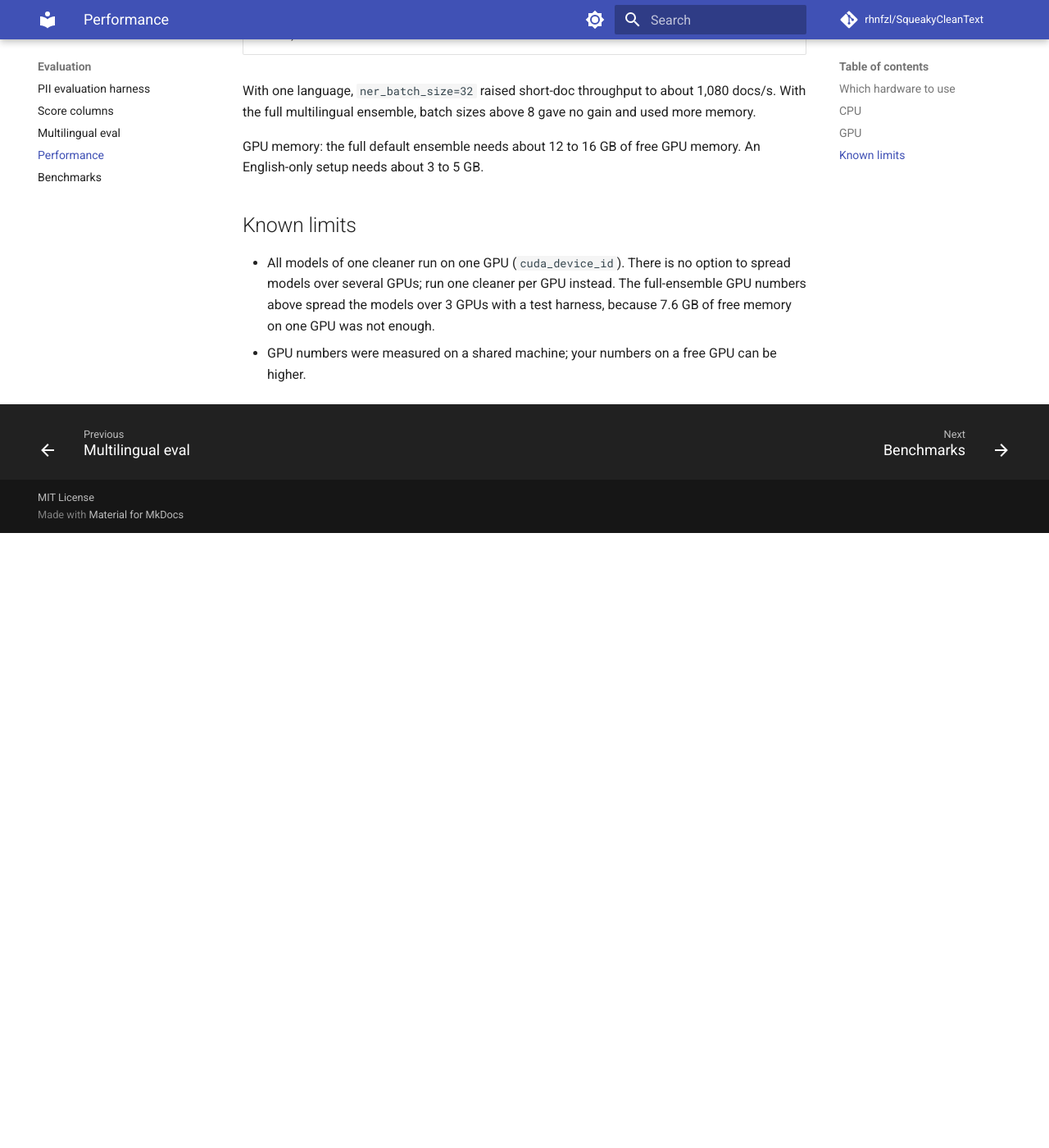
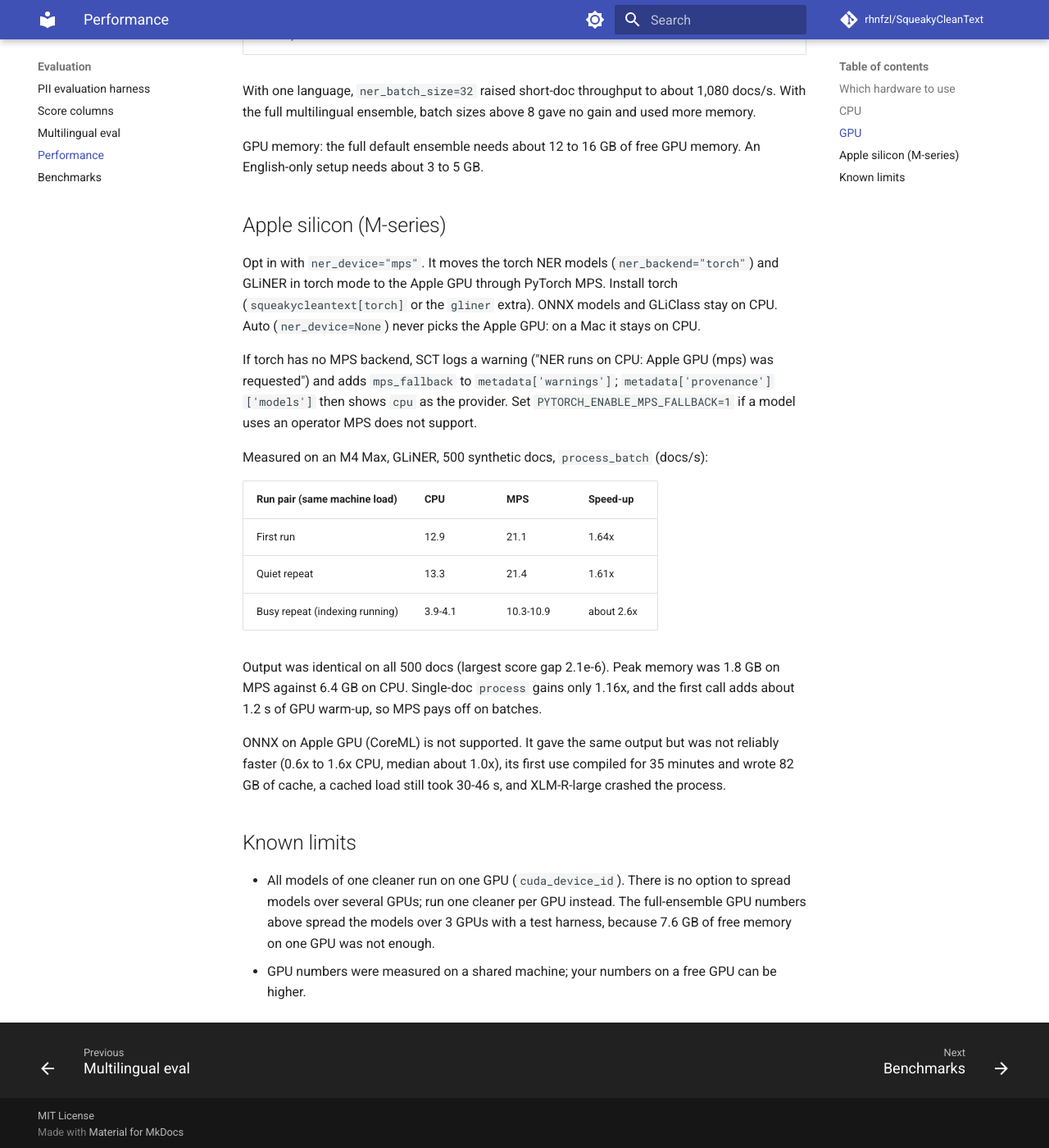
Before and after one commit to rhnfzl/SqueakyCleanText, an MkDocs documentation site: the page built from docs/PERFORMANCE.md, in a window 1280 px wide and 1400 px high, scrolled down 2028 px. Shown: the whole window at 82% size. Built offline with MkDocs 1.6.1 and Material for MkDocs 9.7.7, drawn with Linux system fonts in a browser that asks for light colours; comment, search, counter and statistics services are not loaded; before the commit the page ends 2678 px from its top, so only the background shows below that; some of the changed text lies outside the part shown.

Commit message:
Apple GPU: ner_device='mps' for torch NER and GLiNER, CPU fallback with mps_fallback warning

```diff
--- a/docs/PERFORMANCE.md
+++ b/docs/PERFORMANCE.md
@@ -45,7 +45,7 @@ If CUDA cannot be loaded, ONNX Runtime runs on CPU. SCT logs a warning
 every result. `metadata['provenance']['models']` names the provider each model ran on.
 
 Pick the GPU with `cuda_device_id` (default 0) and force a device with `ner_device`
-(`None` auto, `"cpu"`, `"cuda"`). `onnx_cuda_provider_options` passes extra
+(`None` auto, `"cpu"`, `"cuda"`, or `"mps"` for the Apple GPU, see below). `onnx_cuda_provider_options` passes extra
 `CUDAExecutionProvider` options, for example `{"gpu_mem_limit": 8 << 30}`.
 
 | Setup | Workload | 0.7.1 | 0.8.0 | GPU memory (0.8.0 peak) |
@@ -63,6 +63,34 @@ With the full multilingual ensemble, batch sizes above 8 gave no gain and used m
 GPU memory: the full default ensemble needs about 12 to 16 GB of free GPU memory. An
 English-only setup needs about 3 to 5 GB.
 
+## Apple silicon (M-series)
+
+Opt in with `ner_device="mps"`. It moves the torch NER models (`ner_backend="torch"`) and
+GLiNER in torch mode to the Apple GPU through PyTorch MPS. Install torch (`squeakycleantext[torch]`
+or the `gliner` extra). ONNX models and GLiClass stay on CPU. Auto (`ner_device=None`) never picks
+the Apple GPU: on a Mac it stays on CPU.
+
+If torch has no MPS backend, SCT logs a warning ("NER runs on CPU: Apple GPU (mps) was
+requested") and adds `mps_fallback` to `metadata['warnings']`; `metadata['provenance']['models']`
+then shows `cpu` as the provider. Set `PYTORCH_ENABLE_MPS_FALLBACK=1` if a model uses an
+operator MPS does not support.
+
+Measured on an M4 Max, GLiNER, 500 synthetic docs, `process_batch` (docs/s):
+
+| Run pair (same machine load) | CPU | MPS | Speed-up |
+|---|---|---|---|
+| First run | 12.9 | 21.1 | 1.64x |
+| Quiet repeat | 13.3 | 21.4 | 1.61x |
+| Busy repeat (indexing running) | 3.9-4.1 | 10.3-10.9 | about 2.6x |
+
+Output was identical on all 500 docs (largest score gap 2.1e-6). Peak memory was 1.8 GB on MPS
+against 6.4 GB on CPU. Single-doc `process` gains only 1.16x, and the first call adds about 1.2 s
+of GPU warm-up, so MPS pays off on batches.
+
+ONNX on Apple GPU (CoreML) is not supported. It gave the same output but was not reliably faster
+(0.6x to 1.6x CPU, median about 1.0x), its first use compiled for 35 minutes and wrote 82 GB of
+cache, a cached load still took 30-46 s, and XLM-R-large crashed the process.
+
 ## Known limits
 
 - All models of one cleaner run on one GPU (`cuda_device_id`). There is no option to spread
--- a/llms.txt
+++ b/llms.txt
@@ -29,7 +29,7 @@ lm_text, stat_text, lang = result  # backward-compatible 3-tuple unpacking
 - `cleaner.process_batch(texts) -> List[ProcessResult]` — thread-parallel batch
 - `cleaner.aprocess_batch(texts) -> List[ProcessResult]` — async (FastAPI/aiohttp)
 - `cleaner.warmup(languages=None)` — pre-load NER models at startup
-- `ProcessResult.metadata` — always a dict: `regex_counts` and `entity_counts` (`{TYPE: {"count", "chars"}}`, value-free), `language_confidence` (float, 1.0 pinned, None unknown), `language_source` (`pinned`/`detected`/`fallback`/`none`), `warnings` (sorted codes: `language_unknown`, `language_fallback`, `language_low_confidence`, `ner_fallback_models`, `cuda_fallback`), `provenance` (`{"backend", "models": [{"key", "id", "revision", "provider"}]}` of the NER models run), plus `anon_map` (reversible mode), `classes` (GLiClass), `findings` (opt-in)
+- `ProcessResult.metadata` — always a dict: `regex_counts` and `entity_counts` (`{TYPE: {"count", "chars"}}`, value-free), `language_confidence` (float, 1.0 pinned, None unknown), `language_source` (`pinned`/`detected`/`fallback`/`none`), `warnings` (sorted codes: `language_unknown`, `language_fallback`, `language_low_confidence`, `ner_fallback_models`, `cuda_fallback`, `mps_fallback`), `provenance` (`{"backend", "models": [{"key", "id", "revision", "provider"}]}` of the NER models run), plus `anon_map` (reversible mode), `classes` (GLiClass), `findings` (opt-in)
 - `ProcessResult.signals` — value-free view, same keys for every input: `language`, `language_confidence`, `language_source`, `chars`, `pii_count`, `pii_chars`, `pii_share`, `pii_types`, `regex_counts`, `entity_counts`, `sensitive`, `warnings` (adds `ner_off`, `empty_input`), `models`. Never entity text (`sct.signals.public_view`, `merge_views`, `PUBLIC_VIEW_KEYS`)
 - `preset_config(name, **overrides)` / `TextCleanerConfig.from_preset(name, ...)` / `PRESETS` — `"training"` (PII only) or `"sct"` (library defaults)
 - `sct.adapters.is_sensitive_result(result)` — True when any regex replacement or NER finding was counted
```
Also changed, not shown: CHANGELOG.md (+8 -0 lines), README.md (+1 -1 lines), docs/API.md (+1 -1 lines), docs/CONFIG.md (+1 -1 lines), docs/MCP.md (+1 -1 lines), docs/NER_BACKENDS.md (+2 -1 lines), 6 other files.
